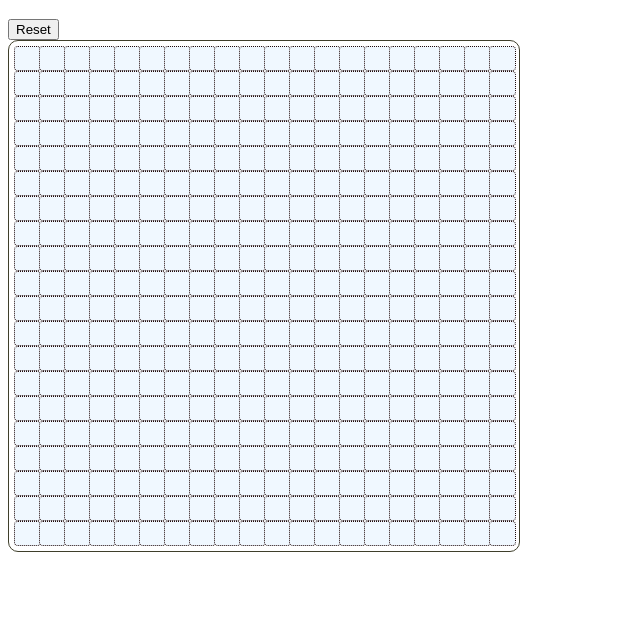
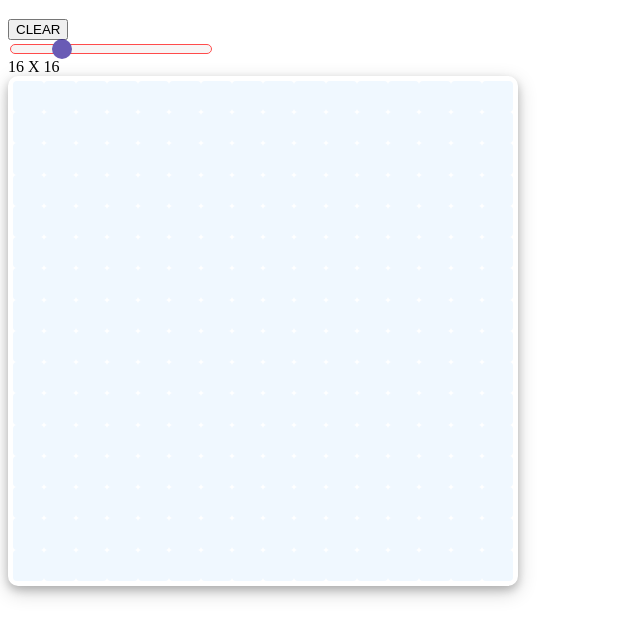
Before and after one commit to ejdunia/etch-a-sketch, a plain HTML site: page index.html in a window 1280 px wide. Shown: the part 61-698 px from the top of the page, without its empty margins (0-640 px from the left). Drawn offline with Linux system fonts and the light colour scheme.

Commit message:
added slider for changing the grid size

```diff
--- a/index.html
+++ b/index.html
@@ -12,10 +12,20 @@
         <header><h1>Etch a Sketch</h1></header>
 
         <div class="controls">
-            <button class="resetGrid">Reset</button>
+            <button class="resetGrid">CLEAR</button>
+            <div class="slideContainer">
+                <input
+                    type="range"
+                    min="2"
+                    max="64"
+                    value="16"
+                    class="slider"
+                    id="myRange"
+                />
+            </div>
+            <div id="gridNumberOutput"></div>
         </div>
 
         <div class="sketchContainer"></div>
-
     </body>
 </html>
--- a/scripts/script.js
+++ b/scripts/script.js
@@ -1,21 +1,22 @@
-const gridNum = 20;
-
+let slider = document.getElementById("myRange");
+let gridNumberOutput = document.getElementById("gridNumberOutput");
+let gridNum = 16;
 const sketchContainer = document.querySelector(".sketchContainer");
 const gridDiv = document.createElement("div");
 
+gridNumberOutput.textContent = `${slider.value} X ${slider.value}`; // Display the default slider value
+
+function changeBGColor(e) {
+    const randomColor = Math.floor(Math.random() * 16777215).toString(16);
+    e.target.style.background = `#${randomColor}`;
+}
+function makeGrid() {
     sketchContainer.setAttribute(
         "style",
         `grid-template-columns: repeat(${gridNum}, 1fr);
     grid-template-rows: repeat(${gridNum}, 1fr);
 `
     );
-
-function changeBGColor(e) {
-    const randomColor = Math.floor(Math.random() * 16777215).toString(16);
-    e.target.style.background = `#${randomColor}`;
-}
-
-
     for (let i = 0; i < gridNum ** 2; i++) {
         const gridDiv = document.createElement("div");
         gridDiv.classList.add("gridDiv");
@@ -23,5 +24,24 @@ for (let i = 0; i < gridNum ** 2; i++) {
         sketchContainer.appendChild(gridDiv);
         const reset = document.querySelector(".resetGrid");
 
-    reset.addEventListener("click", () => (gridDiv.style.background = "#f0f8ff"));
+        reset.addEventListener(
+            "click",
+            () => (gridDiv.style.background = "#f0f8ff")
+        );
     }
+}
+
+makeGrid((gridNum = 16));
+
+slider.oninput = function () {
+    // Update the current slider value (each time you drag the slider handle)
+    // let gridNum = slider.value;
+    gridNumberOutput.textContent = this.value;
+    gridNum = slider.value;
+    //     sketchContainer.setAttribute(
+    //         "style",
+    //         `grid-template-columns: repeat(${gridNum}, 1fr);
+    //     grid-template-rows: repeat(${gridNum}, 1fr);
+    // `    );
+    makeGrid();
+};
--- a/styles/style.css
+++ b/styles/style.css
@@ -2,20 +2,48 @@
     display: grid;
     width: 500px;
     height: 500px;
-    border: 1px solid #3f3f2b;
+    /* border: 1px solid #3f3f2b; */
     padding: 5px;
     border-radius: 10px;
+        box-shadow: 0 4px 8px 0 rgba(0, 0, 0, 0.2), 0 6px 20px 0 rgba(0, 0, 0, 0.19);
+
 }
-
+.controls{
+    width: 200px;
+}
 .gridDiv {
     margin: 0;
     width: 100%;
     height: 100%x;
-    border: 0.1px dotted #220b0b;
+    /* border: 0.1px dotted #220b0b; */
     background-color: #f0f8ff;
     border-radius: 4px;
 }
-/*
-.resetGrid {
-    background-color: #f7f707;
-} */
+
+.slideContainer {
+  width: 100%; /* Width of the outside container */
+}
+.slider {
+  -webkit-appearance: none;  /* Override default CSS styles */
+  appearance: none;
+  width: 100%; /* Full-width */
+  height: 8px; /* Specified height */
+  border: 1px solid red;
+  border-radius: 10px;
+  background: #f5f1f1; /* Grey background */
+  outline: none; /* Remove outline */
+  opacity: 0.7; /* Set transparency (for mouse-over effects on hover) */
+  -webkit-transition: .2s; /* 0.2 seconds transition on hover */
+  transition: opacity .2s;
+}
+
+/* The slider handle (use -webkit- (Chrome, Opera, Safari, Edge) and -moz- (Firefox) to override default look) */
+.slider::-webkit-slider-thumb {
+  -webkit-appearance: none; /* Override default look */
+  /* appearance: none; */
+  width: 20px; /* Set a specific slider handle width */
+  height: 20px; /* Slider handle height */
+border-radius: 50%;
+  background: #2a1796; /* Green background */
+  cursor: pointer; /* Cursor on hover */
+}
```
Lines whose indentation alone changed are shown as unchanged.
